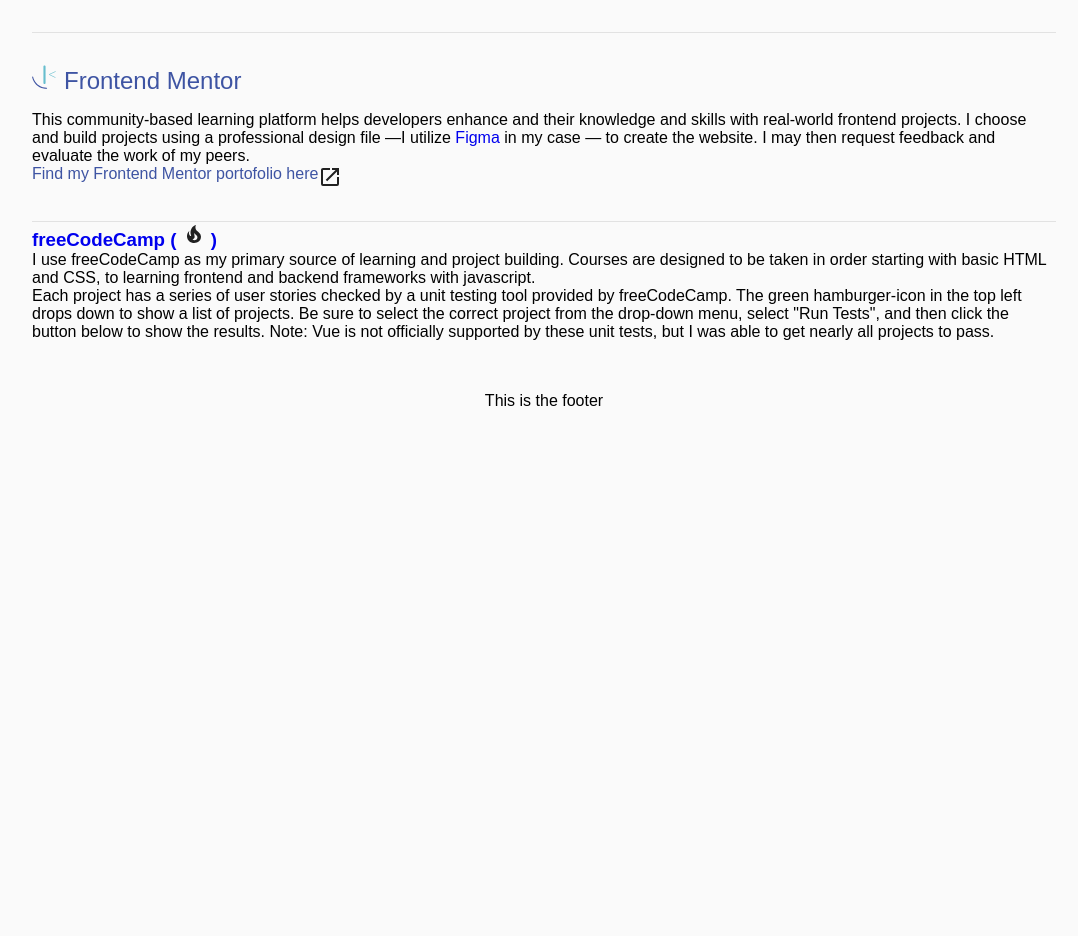
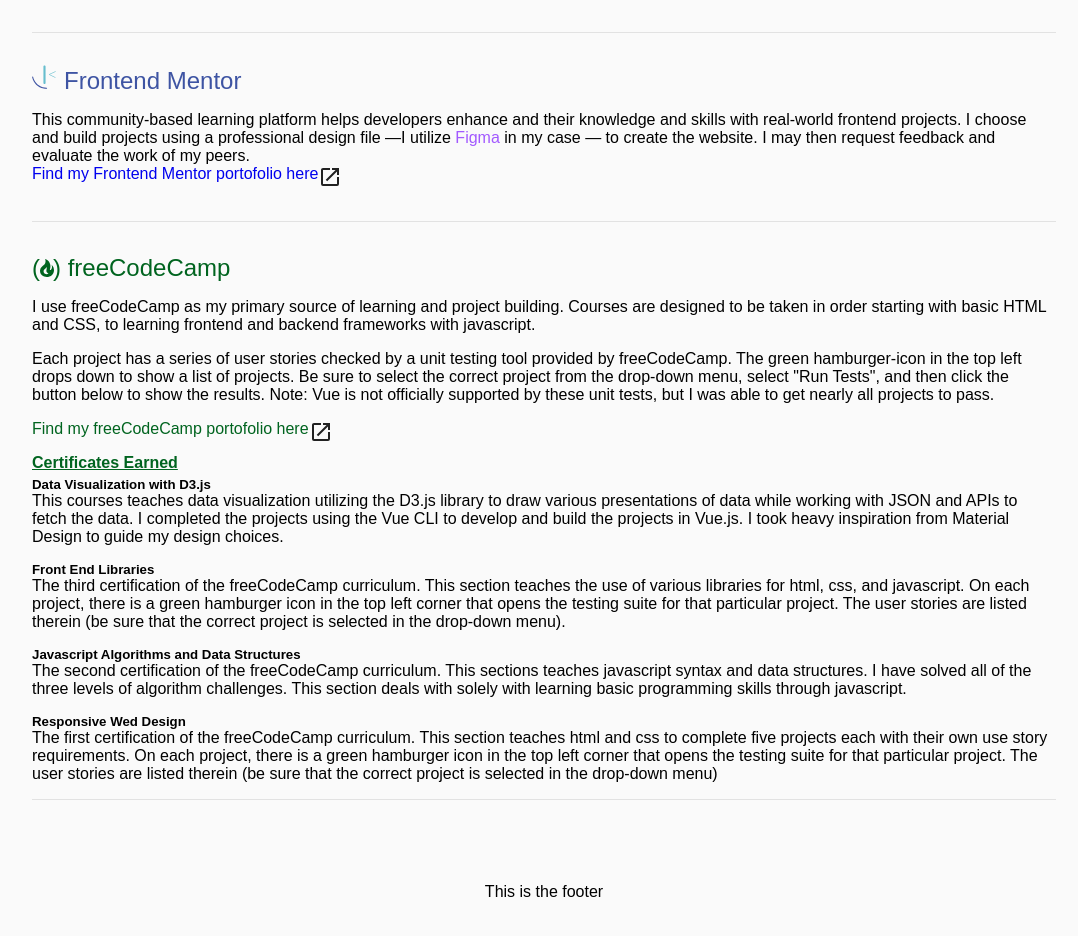
Before and after one commit to bradleyhop/simple-portfolio, a Vue app: page /portfolio in a window 1280 px wide. Shown: the part 640-1576 px from the top of the page, without its empty margins (96-1174 px from the left). Before the commit the page ends 1101 px from the top, so only its background shows below. Built offline with nearby package versions, Linux system fonts and the light colour scheme; a web font is replaced by a local one.

Commit message:
freecodecamp contenet add

```diff
--- a/src/views/SitePortfolio.vue
+++ b/src/views/SitePortfolio.vue
@@ -97,7 +97,7 @@ export default {
                 alt="frontend mentor icon"
                 class="fmIcon"
               />
-              <span class="fmText">Frontend Mentor</span>
+              <span class="fm-text">Frontend Mentor</span>
             </a>
           </h3>
           <p class="heading-copy">
@@ -115,7 +115,7 @@ export default {
             in my case &mdash; to create the website. I may then request
             feedback and evaluate the work of my peers.
           </p>
-          <p class="fm-link-copy">
+          <p class="port-link-copy">
             <a
               href="https://frontendmentor.io/profile/bradleyhop"
               target="_blank"
@@ -134,28 +134,27 @@ export default {
           </p>
         </article>
 
-        <article>
+        <article class="fcc-section">
+          <h3 class="fcc-heading">
             <a
               href="https://freecodecamp.org"
               target="_blank"
               rel="noreferrer noopener"
             >
-            <h3 class="fcc-color">
-              freeCodeCamp
-              <!-- home-made freeCodeCamp icon using material icon fire and some css trickery -->
               &lpar;
               <svg
                 xmlns="http://www.w3.org/2000/svg"
                 role="img"
                 aria-hidden="true"
                 viewBox="0 0 24 24"
-                class="svg-icon-fire"
+                class="fcc-icon"
               >
                 <path :d="mdiFire"></path>
               </svg>
-              &rpar;
+              &rpar; freeCodeCamp
+              <!-- home-made freeCodeCamp icon using material icon fire and some css trickery -->
+            </a>
           </h3>
-          </a>
           <p class="heading-copy">
             I use freeCodeCamp as my primary source of learning and project
             building. Courses are designed to be taken in order starting with
@@ -166,11 +165,79 @@ export default {
             Each project has a series of user stories checked by a unit testing
             tool provided by freeCodeCamp. The green hamburger-icon in the top
             left drops down to show a list of projects. Be sure to select the
-            correct project from the drop-down menu, select "Run Tests", and then
-            click the button below to show the results. Note: Vue is not
-            officially supported by these unit tests, but I was able to get nearly
-            all projects to pass.
+            correct project from the drop-down menu, select "Run Tests", and
+            then click the button below to show the results. Note: Vue is not
+            officially supported by these unit tests, but I was able to get
+            nearly all projects to pass.
           </p>
+          <p class="port-link-copy">
+            <a
+              href="https://frontendmentor.io/profile/bradleyhop"
+              target="_blank"
+              rel="noreferrer noopener"
+              class="fcc-port-link"
+              >Find my freeCodeCamp portofolio here
+            </a>
+            <svg
+              xmlns="http://www.w3.org/2000/svg"
+              role="img"
+              alt="image indicating an outside link"
+              viewBox="0 0 24 24"
+              class="svg-icon"
+            >
+              <path :d="mdiOpenInNew"></path>
+            </svg>
+          </p>
+          <div class="list-container">
+            <h4 class="list-heading">Certificates Earned</h4>
+            <ul class="fcc-list">
+              <li>
+                <h5>Data Visualization with D3.js</h5>
+                <p class="list-para">
+                  This courses teaches data visualization utilizing the D3.js
+                  library to draw various presentations of data while working
+                  with JSON and APIs to fetch the data. I completed the projects
+                  using the Vue CLI to develop and build the projects in Vue.js.
+                  I took heavy inspiration from Material Design to guide my
+                  design choices.
+                </p>
+              </li>
+              <li>
+                <h5>Front End Libraries</h5>
+                <p>
+                  The third certification of the freeCodeCamp curriculum. This
+                  section teaches the use of various libraries for html, css,
+                  and javascript. On each project, there is a green hamburger
+                  icon in the top left corner that opens the testing suite for
+                  that particular project. The user stories are listed therein
+                  (be sure that the correct project is selected in the drop-down
+                  menu).
+                </p>
+              </li>
+              <li>
+                <h5>Javascript Algorithms and Data Structures</h5>
+                <p>
+                  The second certification of the freeCodeCamp curriculum. This
+                  sections teaches javascript syntax and data structures. I have
+                  solved all of the three levels of algorithm challenges. This
+                  section deals with solely with learning basic programming
+                  skills through javascript.
+                </p>
+              </li>
+              <li>
+                <h5>Responsive Wed Design</h5>
+                <p>
+                  The first certification of the freeCodeCamp curriculum. This
+                  section teaches html and css to complete five projects each
+                  with their own use story requirements. On each project, there
+                  is a green hamburger icon in the top left corner that opens
+                  the testing suite for that particular project. The user
+                  stories are listed therein (be sure that the correct project
+                  is selected in the drop-down menu)
+                </p>
+              </li>
+            </ul>
+          </div>
         </article>
       </section>
       <!-- .complete-portfolio -->
@@ -180,6 +247,7 @@ export default {
 
 <style lang="scss">
 $nav-border-line: 3px solid #fff;
+$fcc-green: #00641f;
 
 @mixin border-b-section {
   border-bottom: 1px solid #e0e0e0e0;
@@ -267,7 +335,7 @@ $nav-border-line: 3px solid #fff;
         width: 1.5rem;
       }
 
-      .fmText {
+      .fm-text {
         font-size: 1.5rem;
         color: rgb(62, 84, 163);
         font-weight: lighter;
@@ -278,15 +346,6 @@ $nav-border-line: 3px solid #fff;
       }
     }
 
-    .svg-icon {
-      fill: $not-black;
-      height: 1.5rem;
-      width: 1.5rem;
-    }
-
-    .fm-link-copy {
-      display: flex;
-
     .figma-link {
       color: #a259ff;
 
@@ -294,21 +353,88 @@ $nav-border-line: 3px solid #fff;
         text-decoration: underline;
       }
     }
+  }
+}
 
-      & > * {
-        color: rgb(62, 84, 163);
+.port-link-copy {
+  display: flex;
+
+  &:hover {
+    text-decoration: underline;
+  }
+}
+
+.svg-icon {
+  fill: $not-black;
+  height: 1.5rem;
+  width: 1.5rem;
+}
+
+.fcc-port-link {
+  color: $fcc-green;
+  margin-bottom: 1rem;
+}
+
+.fcc-section {
+  @include border-b-section;
+  margin: 2rem 0;
+
+  .fcc-heading {
+    margin-bottom: 1rem;
+    display: flex;
+
+    a {
+      color: $fcc-green;
+      font-size: 1.5rem;
+      font-weight: lighter;
+      display: flex;
+      align-items: center;
 
       &:hover {
         text-decoration: underline;
       }
     }
   }
+
+  .heading-copy {
+    margin-bottom: 1rem;
+
+    &:last-child {
+      margin-bottom: 2rem;
     }
   }
 
-.svg-icon-fire {
-  fill: $not-black;
+  .fcc-heading {
+    color: $fcc-green;
+  }
+
+  .fcc-icon {
     height: 1.5rem;
     width: 1.5rem;
+    fill: $fcc-green;
+    transform: scaleX(-1);
+    vertical-align: text-bottom;
+    margin-left: -5px;
+    margin-right: -6px;
+  }
+}
+
+.list-container {
+  .list-heading {
+    font-weight: nomrmal;
+    text-decoration: underline;
+    color: $fcc-green;
+    margin-bottom: 0.3rem;
+  }
+
+  .fcc-list {
+    list-style-type: none;
+    margin: 0;
+    padding: 0;
+
+    li {
+      margin-bottom: 1rem;
+    }
+  }
 }
 </style>
```
Lines whose indentation alone changed are shown as unchanged.
